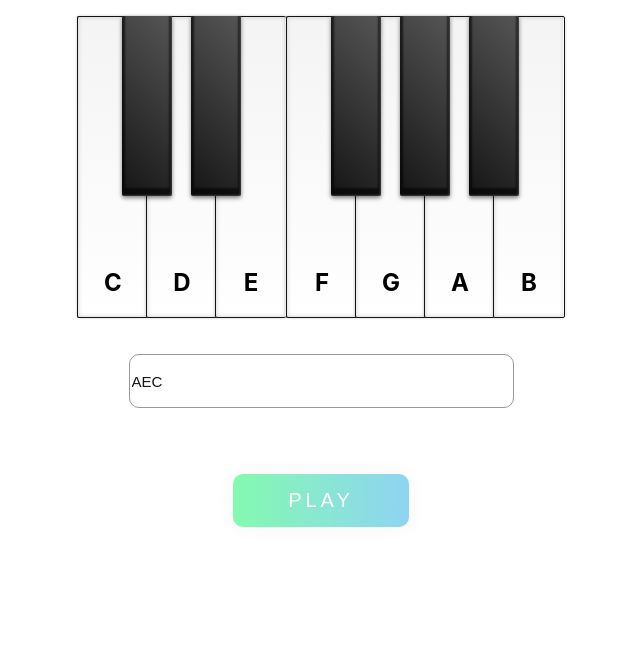
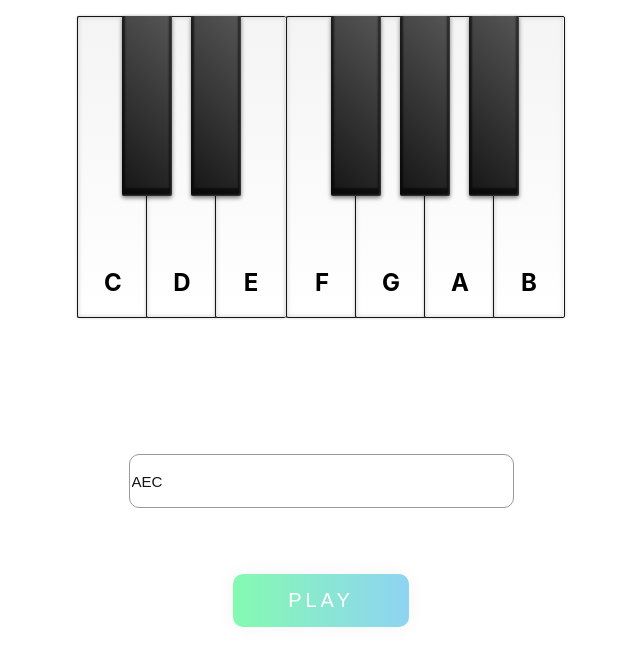
Before and after one commit to budaminof/piano-js-playground, a React (Create React App) app: page / in a window 1280 px wide. Shown: the top 666 px of the page, without its empty margins (319-959 px from the left). Built offline with nearby package versions, Linux system fonts and the light colour scheme.

Commit message:
musicInput: refactor remove error after user click play

```diff
--- a/src/musicInput/musicInput.component.js
+++ b/src/musicInput/musicInput.component.js
@@ -6,7 +6,6 @@ import './musicInput.scss';
 export class MusicInput extends React.Component {
   state = {
     notes: 'AEC',
-    placeholder: 'AEC',
     allowedNoted: ['C', 'D', 'E', 'F', 'G', 'A', 'B'],
     showError: false,
   }
@@ -24,9 +23,9 @@ export class MusicInput extends React.Component {
 
   handleSubmit = (event) => {
     event.preventDefault()
+    this.setState({ showError: false })
     this.props.submitMusicToPlay(this.state.notes);
   }
-
 
   render() {
     return (
--- a/src/piano/musicLog.scss
+++ b/src/piano/musicLog.scss
@@ -7,6 +7,7 @@
   max-width: 70vw;
   color: $black;
   font-size: 30px;
+  min-height: 100px;
 
   span {
     margin-right: 10px;
```
